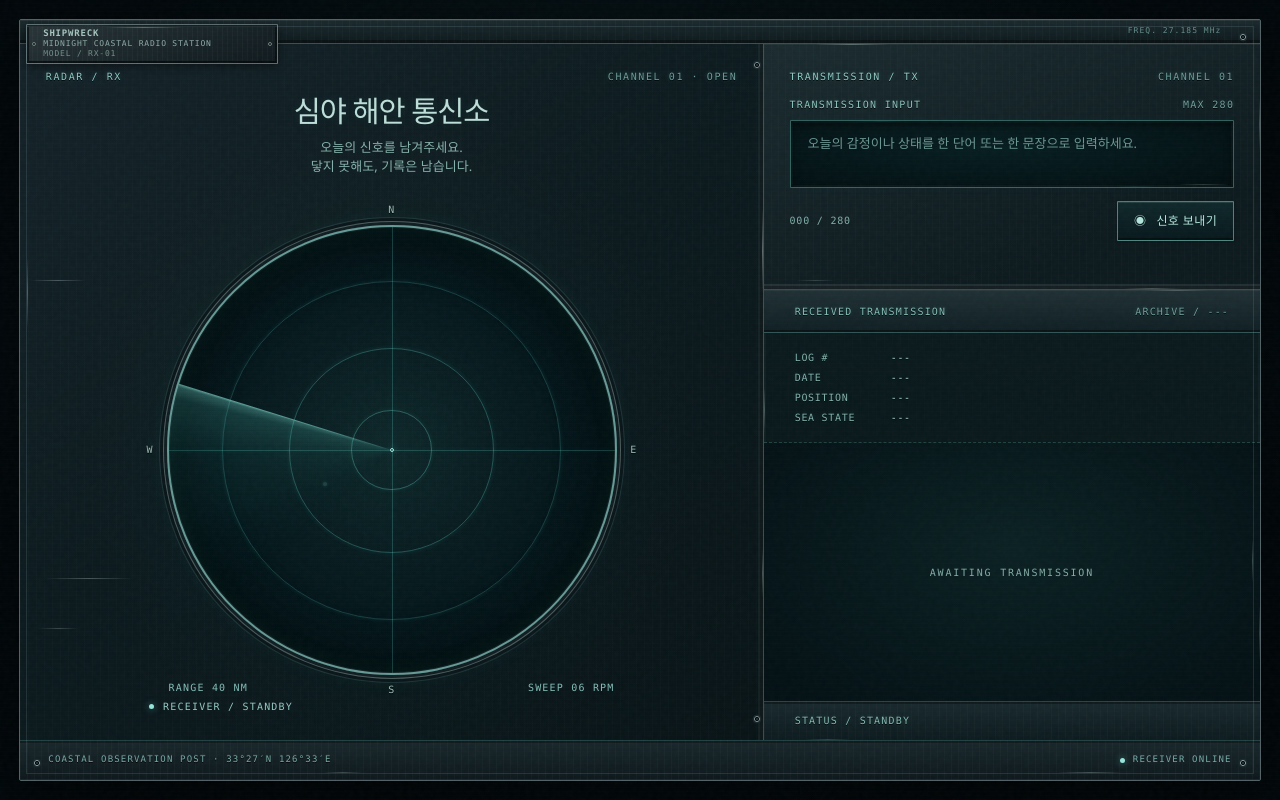
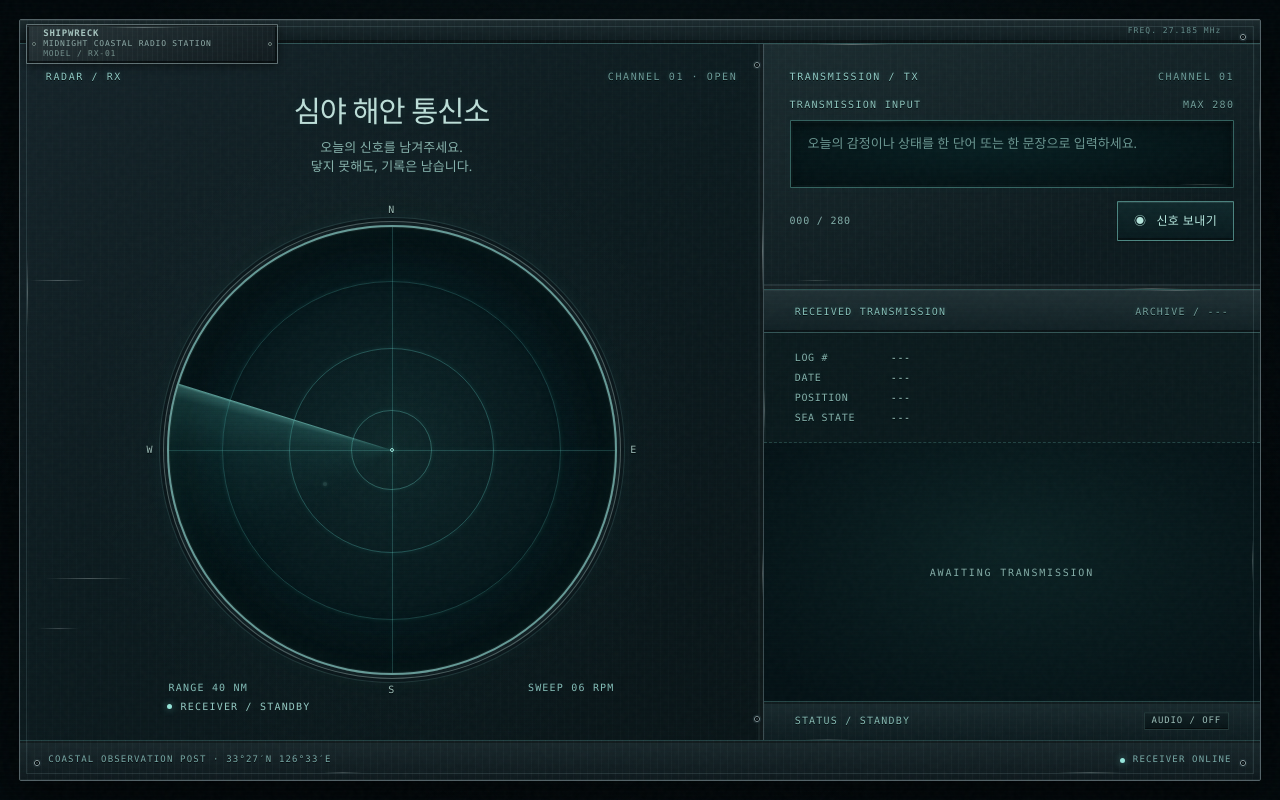
Before and after one commit to overthenebular/shipwreck, a Next.js app: page / in a window 1280 px wide. Built offline with nearby package versions, Linux system fonts and the light colour scheme.

Commit message:
Add radar audio control

```diff
--- a/app/globals.css
+++ b/app/globals.css
@@ -223,7 +223,25 @@ h1 { margin: 0; color: #bdded8; font-size: clamp(26px, 2.3vw, 34px); font-weight
 .description span { display: block; }
 .description span + span { margin-top: 1px; }
 
-.radar-block { flex-shrink: 0; width: min(100%, 68vh, calc(100svh - 350px), 720px); margin: auto auto 0; }
+.radar-block { position: relative; flex-shrink: 0; width: min(100%, 68vh, calc(100svh - 350px), 720px); margin: auto auto 0; }
+.radar-audio-toggle {
+  flex: none;
+  min-height: 18px;
+  padding: 2px 7px;
+  border: 1px solid rgba(99, 138, 135, .24);
+  background: linear-gradient(#101f22, #081417);
+  box-shadow: inset 0 1px rgba(171, 211, 202, .04), inset 0 -1px rgba(0, 0, 0, .5);
+  color: #9bbdb7;
+  font: 9px/1.1 var(--font-geist-mono), monospace;
+  letter-spacing: .1em;
+}
+.radar-audio-toggle[aria-pressed="true"] { border-color: rgba(112, 156, 150, .38); color: #b5d2c9; }
+.radar-audio-toggle:hover:not(:disabled), .radar-audio-toggle:focus-visible {
+  border-color: rgba(149, 194, 184, .5);
+  background: #16292d;
+  box-shadow: inset 0 1px rgba(171, 211, 202, .08);
+}
+.radar-audio-toggle:focus-visible { outline: 1px solid #a5d1cb; outline-offset: 2px; }
 .radar-dial { position: relative; }
 .radar-compass { position: absolute; inset: 0; z-index: 4; pointer-events: none; }
 .radar-compass span {
@@ -318,8 +336,8 @@ h1 { margin: 0; color: #bdded8; font-size: clamp(26px, 2.3vw, 34px); font-weight
   display: flex;
   align-items: center;
   gap: 9px;
-  width: min(100%, 68vh, calc(100svh - 315px), 720px);
   min-height: 15px;
+  min-width: 0;
   margin: 6px 0 0;
   color: #94c9c2;
   font: 10px var(--font-geist-mono), monospace;
@@ -448,6 +466,7 @@ button:disabled { opacity: .58; cursor: wait; }
 .log-card > header { border-bottom: 1px solid rgba(103, 179, 173, .28); background: linear-gradient(#203034, #101f23); box-shadow: inset 0 1px rgba(202, 221, 215, .06), inset 0 -2px rgba(0, 0, 0, .38); }
 .log-card > header span { color: #729e9a; }
 .log-card > footer { border-top: 1px solid rgba(103, 179, 173, .28); color: #85b8b1; background: repeating-linear-gradient(90deg, rgba(185, 198, 194, .025) 0 1px, transparent 1px 7px), linear-gradient(#19292d, #0d1b1f); box-shadow: inset 0 2px rgba(0, 0, 0, .36); }
+.log-card > footer p { min-width: 0; overflow: hidden; text-overflow: ellipsis; white-space: nowrap; }
 .log-card p { margin: 0; }
 .log-meta {
   display: grid;
@@ -485,7 +504,7 @@ button:disabled { opacity: .58; cursor: wait; }
 @media (max-width: 950px) {
   .station { grid-template-columns: minmax(0, 1fr) minmax(0, 1fr); }
   .receiver-panel, .input-panel { padding: 22px; }
-  .radar-block, .receiver-status { width: min(100%, 60vh, calc(100svh - 320px), 470px); }
+  .radar-block { width: min(100%, 60vh, calc(100svh - 320px), 470px); }
   h1 { font-size: clamp(24px, 2.4vw, 29px); }
   .log-card > header, .log-card > footer { padding: 0 22px; }
   .log-meta, .log-body { padding-left: 22px; padding-right: 22px; }
@@ -502,7 +521,7 @@ button:disabled { opacity: .58; cursor: wait; }
   .intro { margin-top: 15px; }
   h1 { font-size: clamp(27px, 7vw, 34px); }
   .radar-block { width: min(84vw, 430px); margin: 24px auto 0; }
-  .receiver-status { width: min(84vw, 430px); margin-top: 18px; }
+  .receiver-status { margin-top: 18px; }
   .transmission-panel { grid-template-rows: auto minmax(400px, auto); }
   .input-panel { padding: 23px 20px 29px; }
   .signal-form { margin-top: 21px; }
@@ -518,7 +537,7 @@ button:disabled { opacity: .58; cursor: wait; }
 @media (max-height: 620px) and (min-width: 701px) {
   .station-shell { height: auto; min-height: 620px; }
   .equipment-frame { height: 620px; }
-  .radar-block, .receiver-status { width: min(100%, calc(100svh - 280px), 300px); }
+  .radar-block { width: min(100%, calc(100svh - 280px), 300px); }
   .signal-form { margin-top: 12px; }
 }
 
--- a/app/page.tsx
+++ b/app/page.tsx
@@ -4,9 +4,11 @@ import { useState } from "react";
 import { Radar } from "@/components/Radar";
 import { RadioLogCard } from "@/components/RadioLogCard";
 import { SignalInput } from "@/components/SignalInput";
+import { useRadarAudio } from "@/hooks/useRadarAudio";
 import type { RadioLog } from "@/lib/radioLog";
 
 export default function Home() {
+  const { audioEnabled, toggleAudio, playSweepPip, playSignalBeep } = useRadarAudio();
   const [log, setLog] = useState<RadioLog | null>(null);
   const [value, setValue] = useState("");
   const [error, setError] = useState("");
@@ -84,8 +86,7 @@ export default function Home() {
               <h1 id="station-title">심야 해안 통신소</h1>
               <p className="description"><span>오늘의 신호를 남겨주세요.</span><span>닿지 못해도, 기록은 남습니다.</span></p>
             </div>
-            <Radar />
-            <p className="receiver-status" role="status" aria-live="polite"><span className="status-dot" /><span key={receiverStatus} className="status-text">{receiverStatus}</span></p>
+            <Radar receiverStatus={receiverStatus} onSweep={playSweepPip} onSignalDetected={playSignalBeep} />
           </section>
 
           <section className="transmission-panel" aria-label="통신 입력 및 기록">
@@ -93,7 +94,7 @@ export default function Home() {
               <div className="panel-heading"><span>TRANSMISSION / TX</span><span>CHANNEL 01</span></div>
               <SignalInput value={value} onValueChange={updateValue} onGenerate={submitSignal} loading={loading} error={error} />
             </div>
-            <RadioLogCard log={log} phase={phase} />
+            <RadioLogCard log={log} phase={phase} audioEnabled={audioEnabled} onToggleAudio={toggleAudio} />
           </section>
         </div>
 
--- a/components/Radar.tsx
+++ b/components/Radar.tsx
@@ -43,9 +43,14 @@ function createSignals(cycle: number): Signal[] {
   return next;
 }
 
-export function Radar() {
+export function Radar({ receiverStatus, onSweep, onSignalDetected }: {
+  receiverStatus: string;
+  onSweep: () => void;
+  onSignalDetected: (weak: boolean) => void;
+}) {
   const cycleRef = useRef(0);
   const [signals, setSignals] = useState<Signal[]>([]);
+  const soundedSignalsRef = useRef<Set<string>>(new Set());
 
   useEffect(() => {
     const frame = requestAnimationFrame(() => setSignals(createSignals(cycleRef.current)));
@@ -53,8 +58,16 @@ export function Radar() {
   }, []);
 
   function startNextSweep() {
+    onSweep();
     cycleRef.current += 1;
+    soundedSignalsRef.current.clear();
     setSignals(createSignals(cycleRef.current));
+  }
+
+  function detectSignal(signal: Signal) {
+    if (soundedSignalsRef.current.has(signal.id)) return;
+    soundedSignalsRef.current.add(signal.id);
+    onSignalDetected(signal.weak);
   }
 
   return (
@@ -75,6 +88,9 @@ export function Radar() {
             <span
               key={signal.id}
               className={signal.weak ? "signal signal--weak" : "signal"}
+              onAnimationStart={(event) => {
+                if (event.animationName === "signal-echo") detectSignal(signal);
+              }}
               style={{
                 left: `${signal.x}%`,
                 top: `${signal.y}%`,
@@ -95,6 +111,9 @@ export function Radar() {
       <div className="radar-readout" aria-hidden="true">
         <span>RANGE 40 NM</span><span>SWEEP 06 RPM</span>
       </div>
+      <p className="receiver-status" role="status" aria-live="polite">
+        <span className="status-dot" /><span key={receiverStatus} className="status-text">{receiverStatus}</span>
+      </p>
     </div>
   );
 }
--- a/components/RadioLogCard.tsx
+++ b/components/RadioLogCard.tsx
@@ -2,7 +2,12 @@ import type { RadioLog } from "@/lib/radioLog";
 
 type DisplayPhase = "idle" | "transmitting" | "decoding" | "received" | "degraded";
 
-export function RadioLogCard({ log, phase }: { log: RadioLog | null; phase: DisplayPhase }) {
+export function RadioLogCard({ log, phase, audioEnabled, onToggleAudio }: {
+  log: RadioLog | null;
+  phase: DisplayPhase;
+  audioEnabled: boolean;
+  onToggleAudio: () => void;
+}) {
   const isProcessing = phase === "transmitting" || phase === "decoding";
   const visibleLog = isProcessing ? null : log;
 
@@ -26,7 +31,18 @@ export function RadioLogCard({ log, phase }: { log: RadioLog | null; phase: Disp
           <p className="log-placeholder">{isProcessing ? "DECODING TRANSMISSION..." : phase === "degraded" ? "SIGNAL DEGRADED" : "AWAITING TRANSMISSION"}</p>
         )}
       </div>
-      <footer><p>{visibleLog ? `${visibleLog.generationMode === "fallback" ? "SIGNAL DEGRADED" : "LOG RECEIVED"} / ${visibleLog.datetime}` : `STATUS / ${isProcessing ? "DECODING" : phase === "degraded" ? "SIGNAL DEGRADED" : "STANDBY"}`}</p></footer>
+      <footer>
+        <p>{visibleLog ? `${visibleLog.generationMode === "fallback" ? "SIGNAL DEGRADED" : "LOG RECEIVED"} / ${visibleLog.datetime}` : `STATUS / ${isProcessing ? "DECODING" : phase === "degraded" ? "SIGNAL DEGRADED" : "STANDBY"}`}</p>
+        <button
+          className="radar-audio-toggle"
+          type="button"
+          aria-label={audioEnabled ? "레이더 오디오 끄기" : "레이더 오디오 켜기"}
+          aria-pressed={audioEnabled}
+          onClick={onToggleAudio}
+        >
+          AUDIO / {audioEnabled ? "ON" : "OFF"}
+        </button>
+      </footer>
     </article>
   );
 }
--- /dev/null
+++ b/hooks/useRadarAudio.ts
@@ -0,0 +1,104 @@
+"use client";
+
+import { useCallback, useEffect, useRef, useState } from "react";
+
+const PIP_FREQUENCY_HZ = 420;
+const PIP_DURATION_SECONDS = 0.045;
+const SIGNAL_FREQUENCY_HZ = 760;
+const SIGNAL_DURATION_SECONDS = 0.07;
+
+export function useRadarAudio() {
+  const [audioEnabled, setAudioEnabled] = useState(false);
+  const audioEnabledRef = useRef(false);
+  const audioStartingRef = useRef(false);
+  const audioContextRef = useRef<AudioContext | null>(null);
+  const masterGainRef = useRef<GainNode | null>(null);
+  const activeOscillatorsRef = useRef<Set<OscillatorNode>>(new Set());
+
+  const stopAudio = useCallback(() => {
+    audioEnabledRef.current = false;
+    const context = audioContextRef.current;
+    const masterGain = masterGainRef.current;
+    audioContextRef.current = null;
+    masterGainRef.current = null;
+
+    if (context && masterGain) {
+      try { masterGain.gain.setValueAtTime(0, context.currentTime); } catch { /* Context is already unavailable. */ }
+    }
+    for (const oscillator of activeOscillatorsRef.current) {
+      try { oscillator.stop(); } catch { /* Already stopped. */ }
+    }
+    activeOscillatorsRef.current.clear();
+    if (context && context.state !== "closed") void context.close().catch(() => {});
+  }, []);
+
+  const playTone = useCallback((frequency: number, duration: number, peakGain: number) => {
+    const context = audioContextRef.current;
+    const masterGain = masterGainRef.current;
+    if (!audioEnabledRef.current || !context || !masterGain || context.state !== "running") return;
+
+    try {
+      const oscillator = context.createOscillator();
+      const envelope = context.createGain();
+      const now = context.currentTime;
+      oscillator.type = "sine";
+      oscillator.frequency.setValueAtTime(frequency, now);
+      envelope.gain.setValueAtTime(0.0001, now);
+      envelope.gain.linearRampToValueAtTime(peakGain, now + 0.005);
+      envelope.gain.exponentialRampToValueAtTime(0.0001, now + duration);
+      oscillator.connect(envelope);
+      envelope.connect(masterGain);
+      oscillator.onended = () => {
+        activeOscillatorsRef.current.delete(oscillator);
+        oscillator.disconnect();
+        envelope.disconnect();
+      };
+      activeOscillatorsRef.current.add(oscillator);
+      oscillator.start(now);
+      oscillator.stop(now + duration + 0.005);
+    } catch {
+      stopAudio();
+      setAudioEnabled(false);
+    }
+  }, [stopAudio]);
+
+  async function toggleAudio() {
+    if (audioStartingRef.current) return;
+    if (audioEnabledRef.current) {
+      stopAudio();
+      setAudioEnabled(false);
+      return;
+    }
+
+    audioStartingRef.current = true;
+    try {
+      const context = new AudioContext();
+      audioContextRef.current = context;
+      const masterGain = context.createGain();
+      masterGain.gain.value = 0.16;
+      masterGain.connect(context.destination);
+      masterGainRef.current = masterGain;
+      if (context.state === "suspended") await context.resume();
+      if (context.state !== "running") throw new Error("AudioContext could not start");
+      audioEnabledRef.current = true;
+      setAudioEnabled(true);
+    } catch {
+      stopAudio();
+      setAudioEnabled(false);
+    } finally {
+      audioStartingRef.current = false;
+    }
+  }
+
+  useEffect(() => () => stopAudio(), [stopAudio]);
+
+  const playSweepPip = useCallback(() => {
+    playTone(PIP_FREQUENCY_HZ, PIP_DURATION_SECONDS, 0.06);
+  }, [playTone]);
+
+  const playSignalBeep = useCallback((weak: boolean) => {
+    playTone(SIGNAL_FREQUENCY_HZ, SIGNAL_DURATION_SECONDS, weak ? 0.055 : 0.085);
+  }, [playTone]);
+
+  return { audioEnabled, toggleAudio, playSweepPip, playSignalBeep };
+}
```
